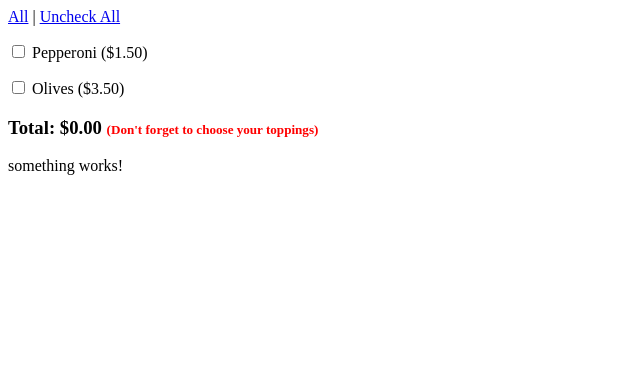
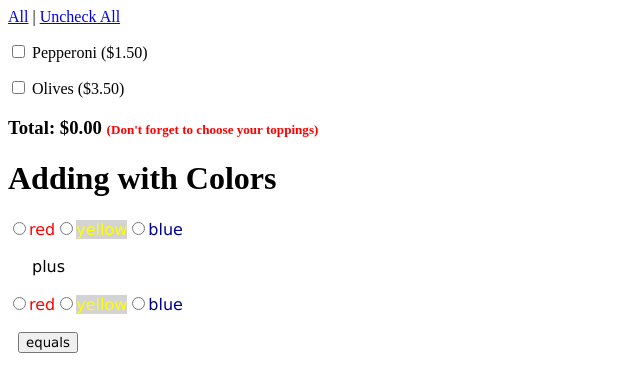
Before and after one commit to tsteelematc/components, an Angular app: page / in a window 1280 px wide. Shown: the top 392 px of the page, without its empty margins (0-640 px from the left). Built offline with nearby package versions, Linux system fonts and the light colour scheme.

Commit message:
add basic UI

```diff
--- a/src/app/something/something.component.html
+++ b/src/app/something/something.component.html
@@ -1,3 +1,15 @@
-<p>
-  something works!
-</p>
+<div>
+  <h1>Adding with Colors</h1>
+  <input type="radio" name="firstColor" id="red"><span style="color:red; font-family: 'Lucida Sans', Verdana, sans-serif">red</span>
+  <input type="radio" name="firstColor" id="yellow"><span style="color:yellow; background-color:lightgrey; font-family: 'Lucida Sans', Verdana, sans-serif">yellow</span>
+  <input type="radio" name="firstColor" id="blue"><span style="color:darkblue; font-family: 'Lucida Sans', Verdana, sans-serif">blue</span>
+  <br /><br />
+  <span style="font-family: 'Lucida Sans', Verdana, sans-serif; padding: 1.5em;">plus</span>
+  <br /><br />
+  <input type="radio" name="secondColor" id="red"><span style="color:red; font-family: 'Lucida Sans', Verdana, sans-serif">red</span>
+  <input type="radio" name="secondColor" id="yellow"><span style="color:yellow; background-color:lightgrey; font-family: 'Lucida Sans', Verdana, sans-serif">yellow</span>
+  <input type="radio" name="secondColor" id="blue"><span style="color:darkblue; font-family: 'Lucida Sans', Verdana, sans-serif">blue</span>
+  <br /><br />
+  <button style="margin: 0 0.75em; font-family: 'Lucida Sans', Verdana, sans-serif">equals</button>
+  <br />
+</div>
```
